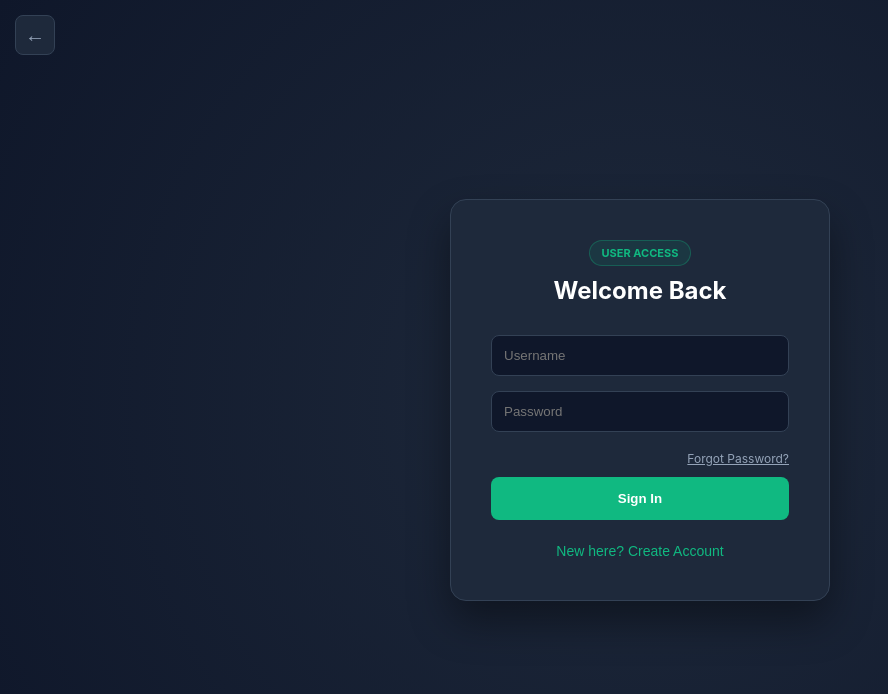
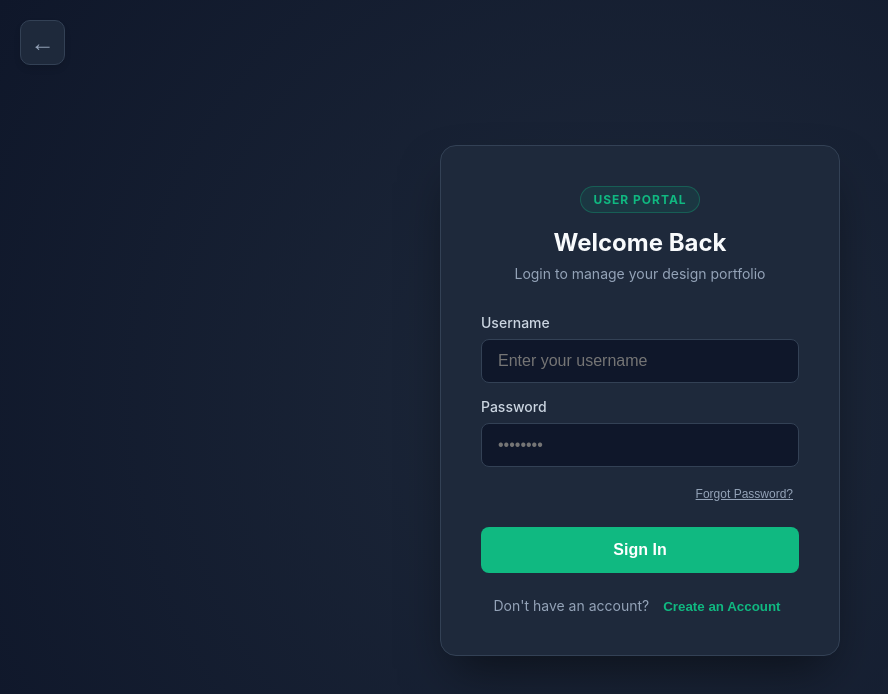
Before and after one commit to NaveenDilhan/furniture-app, a React (Vite) app in the folder client/: page /login in a window 1280 px wide. Shown: the top 694 px of the page, without its empty margins (0-888 px from the left). Built offline with nearby package versions, Linux system fonts and the light colour scheme.

Commit message:
solved logging error

```diff
--- a/client/src/components/LoginBox.jsx
+++ b/client/src/components/LoginBox.jsx
@@ -1,8 +1,13 @@
 import React, { useState } from 'react';
 
 export default function LoginBox({ onLogin, onRegister, role }) {
-  const [view, setView] = useState('login'); // 'login', 'register', 'forgot'
-  const [formData, setFormData] = useState({ username: '', email: '', password: '', confirmPassword: '' });
+  const [view, setView] = useState('login'); // 'login', 'register', or 'forgot'
+  const [formData, setFormData] = useState({
+    username: '',
+    email: '',
+    password: '',
+    confirmPassword: ''
+  });
   const [error, setError] = useState('');
 
   const handleChange = (e) => {
@@ -12,52 +17,137 @@ export default function LoginBox({ onLogin, onRegister, role }) {
 
   const handleSubmit = (e) => {
     e.preventDefault();
+    setError('');
+
     if (view === 'register') {
-      if (formData.password !== formData.confirmPassword) return setError("Passwords match error");
+      if (formData.password !== formData.confirmPassword) {
+        setError("Passwords do not match!");
+        return;
+      }
       onRegister(formData.username, formData.email, formData.password);
     } else if (view === 'login') {
       onLogin(formData.username, formData.password);
-    } else {
-      alert(`Reset link sent to ${formData.email}`);
+    } else if (view === 'forgot') {
+      alert(`Password reset link sent to: ${formData.email}`);
       setView('login');
     }
+  };
+
+  const switchView = (newView) => {
+    setView(newView);
+    setError('');
+    setFormData({ username: '', email: '', password: '', confirmPassword: '' });
   };
 
   return (
     <div style={styles.card}>
       <div style={styles.header}>
-        <div style={styles.badge}>{role} Access</div>
-        <h2 style={styles.title}>{view === 'login' ? 'Welcome Back' : view === 'register' ? 'Create Account' : 'Reset Password'}</h2>
+        {/* Role Badge */}
+        <div style={styles.roleBadge}>{role} Portal</div>
+
+        <h2 style={styles.title}>
+          {view === 'login' && 'Welcome Back'}
+          {view === 'register' && 'Create Account'}
+          {view === 'forgot' && 'Reset Password'}
+        </h2>
+        <p style={styles.subtitle}>
+          {view === 'login' && 'Login to manage your design portfolio'}
+          {view === 'register' && 'Join our furniture design community'}
+          {view === 'forgot' && 'Enter your email to receive a recovery link'}
+        </p>
       </div>
 
+      {error && <div style={styles.errorAlert}>{error}</div>}
+
       <form onSubmit={handleSubmit}>
+        {/* Username field: Hidden during 'forgot password' */}
         {view !== 'forgot' && (
-          <input name="username" placeholder="Username" style={styles.input} onChange={handleChange} required />
-        )}
-        {(view === 'register' || view === 'forgot') && (
-          <input name="email" type="email" placeholder="Email Address" style={styles.input} onChange={handleChange} required />
-        )}
-        {view !== 'forgot' && (
-          <input name="password" type="password" placeholder="Password" style={styles.input} onChange={handleChange} required />
-        )}
-        {view === 'register' && (
-          <input name="confirmPassword" type="password" placeholder="Confirm Password" style={styles.input} onChange={handleChange} required />
+          <>
+            <label style={styles.label}>Username</label>
+            <input
+              name="username"
+              placeholder="Enter your username"
+              value={formData.username}
+              style={styles.input}
+              onChange={handleChange}
+              required
+            />
+          </>
         )}
 
+        {/* Email field: Required for Register and Forgot Password */}
+        {(view === 'register' || view === 'forgot') && (
+          <>
+            <label style={styles.label}>Email Address</label>
+            <input
+              name="email"
+              type="email"
+              placeholder="name@example.com"
+              value={formData.email}
+              style={styles.input}
+              onChange={handleChange}
+              required
+            />
+          </>
+        )}
+
+        {/* Password field: Hidden during 'forgot password' */}
+        {view !== 'forgot' && (
+          <>
+            <label style={styles.label}>Password</label>
+            <input
+              name="password"
+              type="password"
+              placeholder="••••••••"
+              value={formData.password}
+              style={styles.input}
+              onChange={handleChange}
+              required
+            />
+          </>
+        )}
+
+        {/* Confirm Password: Only for Registration */}
+        {view === 'register' && (
+          <>
+            <label style={styles.label}>Confirm Password</label>
+            <input
+              name="confirmPassword"
+              type="password"
+              placeholder="••••••••"
+              value={formData.confirmPassword}
+              style={styles.input}
+              onChange={handleChange}
+              required
+            />
+          </>
+        )}
+
+        {/* Forgot Password Link: Only on Login view */}
         {view === 'login' && (
-          <div style={{ textAlign: 'right', marginBottom: '10px' }}>
-            <span onClick={() => setView('forgot')} style={styles.smallLink}>Forgot Password?</span>
+          <div style={{ textAlign: 'right', marginBottom: '15px' }}>
+            <button type="button" onClick={() => switchView('forgot')} style={styles.smallLink}>
+              Forgot Password?
+            </button>
           </div>
         )}
 
         <button type="submit" style={styles.btn}>
-          {view === 'login' ? 'Sign In' : view === 'register' ? 'Sign Up' : 'Send Reset Link'}
+          {view === 'login' && 'Sign In'}
+          {view === 'register' && 'Create Account'}
+          {view === 'forgot' && 'Send Reset Link'}
         </button>
       </form>
 
       <div style={styles.footer}>
-        <button onClick={() => setView(view === 'login' ? 'register' : 'login')} style={styles.linkBtn}>
-          {view === 'login' ? 'New here? Create Account' : 'Already have an account? Sign In'}
+        <span style={{ color: '#94a3b8' }}>
+          {view === 'login' ? "Don't have an account?" : "Back to"}
+        </span>
+        <button
+          onClick={() => switchView(view === 'login' ? 'register' : 'login')}
+          style={styles.linkBtn}
+        >
+          {view === 'login' ? 'Create an Account' : 'Sign In'}
         </button>
       </div>
     </div>
@@ -65,13 +155,16 @@ export default function LoginBox({ onLogin, onRegister, role }) {
 }
 
 const styles = {
-  card: { width: '380px', padding: '40px', background: '#1e293b', borderRadius: '16px', border: '1px solid #334155', boxShadow: '0 20px 40px rgba(0,0,0,0.4)' },
-  header: { textAlign: 'center', marginBottom: '30px' },
-  badge: { display: 'inline-block', padding: '5px 12px', background: 'rgba(16, 185, 129, 0.1)', color: '#10b981', borderRadius: '20px', fontSize: '11px', fontWeight: '700', textTransform: 'uppercase', marginBottom: '10px', border: '1px solid rgba(16, 185, 129, 0.3)' },
-  title: { color: 'white', fontSize: '24px', margin: 0 },
-  input: { display: 'block', width: '100%', padding: '12px', marginBottom: '15px', borderRadius: '8px', border: '1px solid #334155', background: '#0f172a', color: 'white', boxSizing: 'border-box' },
-  btn: { width: '100%', padding: '14px', background: '#10b981', color: 'white', border: 'none', borderRadius: '8px', fontWeight: '600', cursor: 'pointer' },
-  smallLink: { color: '#94a3b8', fontSize: '12px', cursor: 'pointer', textDecoration: 'underline' },
-  footer: { marginTop: '20px', textAlign: 'center' },
-  linkBtn: { background: 'none', border: 'none', color: '#10b981', cursor: 'pointer', fontSize: '14px' }
+  card: { width: '400px', padding: '40px', background: '#1e293b', borderRadius: '16px', boxShadow: '0 25px 50px -12px rgba(0, 0, 0, 0.5)', border: '1px solid #334155' },
+  header: { marginBottom: '32px', textAlign: 'center' },
+  roleBadge: { display: 'inline-block', padding: '5px 12px', background: 'rgba(16, 185, 129, 0.1)', color: '#10b981', borderRadius: '20px', fontSize: '12px', fontWeight: 'bold', textTransform: 'uppercase', marginBottom: '15px', border: '1px solid rgba(16, 185, 129, 0.3)', letterSpacing: '1px' },
+  title: { color: '#f8fafc', fontSize: '24px', fontWeight: '700', margin: '0 0 8px 0' },
+  subtitle: { color: '#94a3b8', fontSize: '14px', margin: 0 },
+  label: { display: 'block', color: '#cbd5e1', fontSize: '14px', marginBottom: '8px', fontWeight: '500' },
+  input: { display: 'block', width: '100%', padding: '12px 16px', marginBottom: '15px', borderRadius: '8px', border: '1px solid #334155', background: '#0f172a', color: 'white', boxSizing: 'border-box', fontSize: '16px', outline: 'none' },
+  btn: { width: '100%', padding: '14px', marginTop: '10px', cursor: 'pointer', background: '#10b981', color: 'white', border: 'none', borderRadius: '8px', fontWeight: '600', fontSize: '16px' },
+  linkBtn: { background: 'none', border: 'none', color: '#10b981', cursor: 'pointer', fontWeight: '600', marginLeft: '8px' },
+  smallLink: { background: 'none', border: 'none', color: '#94a3b8', cursor: 'pointer', fontSize: '12px', textDecoration: 'underline' },
+  footer: { marginTop: '24px', textAlign: 'center', fontSize: '14px' },
+  errorAlert: { background: 'rgba(239, 68, 68, 0.2)', color: '#fca5a5', padding: '12px', borderRadius: '8px', marginBottom: '20px', textAlign: 'center', fontSize: '14px', border: '1px solid rgba(239, 68, 68, 0.4)' }
 };
--- a/client/src/pages/IntroPage.jsx
+++ b/client/src/pages/IntroPage.jsx
@@ -12,27 +12,28 @@ export default function IntroPage() {
   return (
     <div style={styles.wrapper}>
       <div style={styles.container}>
-        <div style={styles.logoSection}>
-          <div style={styles.logoCircle}>F</div>
-          <h1 style={styles.brandName}>FurnitureVision</h1>
-          <p style={styles.tagline}>Intelligent Room Visualization System</p>
+        {/* Branding Section */}
+        <div style={styles.brandSection}>
+          <div style={styles.logoCircle}>W</div>
+          <h1 style={styles.brandName}>Woodland</h1>
+          <p style={styles.companyName}>Woodland Furnitures Pvt Ltd</p>
+          <p style={styles.tagline}>Premium Interior Visualization System</p>
         </div>
 
-        <h2 style={styles.instruction}>Please select your role to continue</h2>
+        <h2 style={styles.instruction}>Select Your Portal</h2>
 
+        {/* Role Selection Cards */}
         <div style={styles.cardContainer}>
-          {/* Designer Role */}
           <div style={styles.roleCard} onClick={() => handleRoleSelect('Designer')}>
             <div style={styles.icon}>🎨</div>
             <h3 style={styles.roleTitle}>Designer</h3>
-            <p style={styles.roleDesc}>Create room layouts and visualize 3D designs with customers.</p>
+            <p style={styles.roleDesc}>Client Consultations & Room Visualization</p>
           </div>
 
-          {/* Admin Role */}
           <div style={styles.roleCard} onClick={() => handleRoleSelect('Admin')}>
             <div style={styles.icon}>🛡️</div>
             <h3 style={styles.roleTitle}>Admin</h3>
-            <p style={styles.roleDesc}>Manage designer accounts, furniture inventory, and system data.</p>
+            <p style={styles.roleDesc}>System Management & Inventory Control</p>
           </div>
         </div>
       </div>
@@ -41,16 +42,41 @@ export default function IntroPage() {
 }
 
 const styles = {
-  wrapper: { display: 'flex', justifyContent: 'center', alignItems: 'center', minHeight: '100vh', width: '100vw', backgroundColor: '#0f172a', backgroundImage: 'radial-gradient(circle at center, #1e293b 0%, #0f172a 100%)' },
-  container: { textAlign: 'center', maxWidth: '800px' },
-  logoSection: { marginBottom: '40px' },
-  logoCircle: { width: '70px', height: '70px', background: '#10b981', borderRadius: '15px', display: 'flex', justifyContent: 'center', alignItems: 'center', fontSize: '35px', fontWeight: 'bold', margin: '0 auto 15px', color: 'white' },
-  brandName: { color: 'white', fontSize: '32px', fontWeight: '800', margin: 0 },
-  tagline: { color: '#94a3b8', fontSize: '16px' },
-  instruction: { color: '#cbd5e1', fontSize: '18px', marginBottom: '30px', fontWeight: '400' },
-  cardContainer: { display: 'flex', gap: '25px', justifyContent: 'center' },
-  roleCard: { width: '250px', padding: '35px', background: '#1e293b', borderRadius: '16px', border: '1px solid #334155', cursor: 'pointer', transition: 'transform 0.2s', boxShadow: '0 10px 20px rgba(0,0,0,0.2)' },
-  icon: { fontSize: '45px', marginBottom: '15px' },
-  roleTitle: { color: 'white', fontSize: '22px', fontWeight: '700', marginBottom: '10px' },
-  roleDesc: { color: '#94a3b8', fontSize: '13px', lineHeight: '1.5' }
+  wrapper: {
+    display: 'flex',
+    justifyContent: 'center',
+    alignItems: 'center',
+    minHeight: '100vh',
+    width: '100vw',
+    backgroundColor: '#0f172a',
+    backgroundImage: 'radial-gradient(circle at center, #1e293b 0%, #0f172a 100%)',
+    margin: 0,
+    padding: 0
+  },
+  container: { textAlign: 'center', maxWidth: '800px', padding: '20px' },
+  brandSection: { marginBottom: '50px' },
+  logoCircle: {
+    width: '80px', height: '80px', background: '#10b981', borderRadius: '50%',
+    display: 'flex', justifyContent: 'center', alignItems: 'center',
+    fontSize: '40px', fontWeight: 'bold', color: 'white', margin: '0 auto 20px',
+    boxShadow: '0 0 20px rgba(16, 185, 129, 0.4)'
+  },
+  brandName: { color: 'white', fontSize: '48px', fontWeight: '800', margin: '0', letterSpacing: '-1px' },
+  companyName: { color: '#cbd5e1', fontSize: '18px', margin: '5px 0 0 0', fontWeight: '500', textTransform: 'uppercase', letterSpacing: '2px' },
+  tagline: { color: '#94a3b8', fontSize: '14px', marginTop: '10px', fontStyle: 'italic' },
+  instruction: { color: '#cbd5e1', fontSize: '20px', marginBottom: '30px', fontWeight: '400' },
+  cardContainer: { display: 'flex', gap: '30px', justifyContent: 'center', flexWrap: 'wrap' },
+  roleCard: {
+    width: '260px',
+    padding: '40px 30px',
+    background: '#1e293b',
+    borderRadius: '20px',
+    border: '1px solid #334155',
+    cursor: 'pointer',
+    transition: 'transform 0.2s, border-color 0.2s',
+    boxShadow: '0 10px 25px rgba(0,0,0,0.3)'
+  },
+  icon: { fontSize: '48px', marginBottom: '20px' },
+  roleTitle: { color: 'white', fontSize: '24px', fontWeight: '700', marginBottom: '10px' },
+  roleDesc: { color: '#94a3b8', fontSize: '14px', lineHeight: '1.5' }
 };
--- a/client/src/pages/LoginPage.jsx
+++ b/client/src/pages/LoginPage.jsx
@@ -6,12 +6,56 @@ export default function LoginPage() {
   const navigate = useNavigate();
   const location = useLocation();
 
-  // Capture the role from navigation state
+  // Capture role from IntroPage state (defaults to 'User' if accessed directly)
   const selectedRole = location.state?.role || 'User';
+
+  // --- LOGIN LOGIC ---
+  const handleLogin = async (username, password) => {
+    try {
+      const res = await fetch('http://localhost:5000/api/auth/login', {
+        method: 'POST',
+        headers: { 'Content-Type': 'application/json' },
+        body: JSON.stringify({ username, password, role: selectedRole }),
+      });
+      const data = await res.json();
+
+      if (data.success) {
+        localStorage.setItem('user', JSON.stringify(data));
+        navigate('/dashboard'); // Navigate to dashboard on success
+      } else {
+        alert("Login Failed: " + data.message);
+      }
+    } catch (err) {
+      console.error(err);
+      alert('Server Connection Error. Is the backend running?');
+    }
+  };
+
+  // --- REGISTRATION LOGIC ---
+  const handleRegister = async (username, email, password) => {
+    try {
+      const res = await fetch('http://localhost:5000/api/auth/register', {
+        method: 'POST',
+        headers: { 'Content-Type': 'application/json' },
+        body: JSON.stringify({ username, email, password, role: selectedRole }),
+      });
+      const data = await res.json();
+
+      if (data.success) {
+        alert("Registration Successful! Please login.");
+        window.location.reload();
+      } else {
+        alert("Registration Failed: " + (data.message || "User likely exists"));
+      }
+    } catch (err) {
+      console.error(err);
+      alert('Registration Server Error');
+    }
+  };
 
   return (
     <div style={pageStyles.wrapper}>
-      {/* Professional Square Back Button */}
+      {/* Square Back Button */}
       <button
         onClick={() => navigate('/')}
         style={pageStyles.squareBtn}
@@ -21,9 +65,9 @@ export default function LoginPage() {
       </button>
 
       <LoginBox
-        onLogin={(u, p) => console.log("Login", u, p)}
-        onRegister={(u, e, p) => console.log("Register", u, e, p)}
-        role={selectedRole}
+        onLogin={handleLogin}
+        onRegister={handleRegister}
+        role={selectedRole} // Pass the role to the box
       />
     </div>
   );
@@ -38,24 +82,28 @@ const pageStyles = {
     width: '100vw',
     backgroundColor: '#0f172a',
     backgroundImage: 'radial-gradient(circle at center, #1e293b 0%, #0f172a 100%)',
-    position: 'relative'
+    position: 'relative',
+    margin: 0,
+    padding: 0,
+    overflow: 'hidden'
   },
   squareBtn: {
     position: 'absolute',
-    top: '15px', // Closer to the top header
-    left: '15px', // Closer to the side
-    width: '40px',
-    height: '40px',
+    top: '20px',
+    left: '20px',
+    width: '45px',
+    height: '45px',
     display: 'flex',
     justifyContent: 'center',
     alignItems: 'center',
-    background: '#1e293b', // Matches the LoginBox background
+    background: '#1e293b',
     border: '1px solid #334155',
-    borderRadius: '8px', // Slightly rounded corners for a modern look
+    borderRadius: '10px',
     color: '#94a3b8',
-    fontSize: '20px',
+    fontSize: '24px',
     cursor: 'pointer',
     transition: 'all 0.2s ease',
     outline: 'none',
+    boxShadow: '0 4px 6px rgba(0,0,0,0.1)'
   }
 };
```
